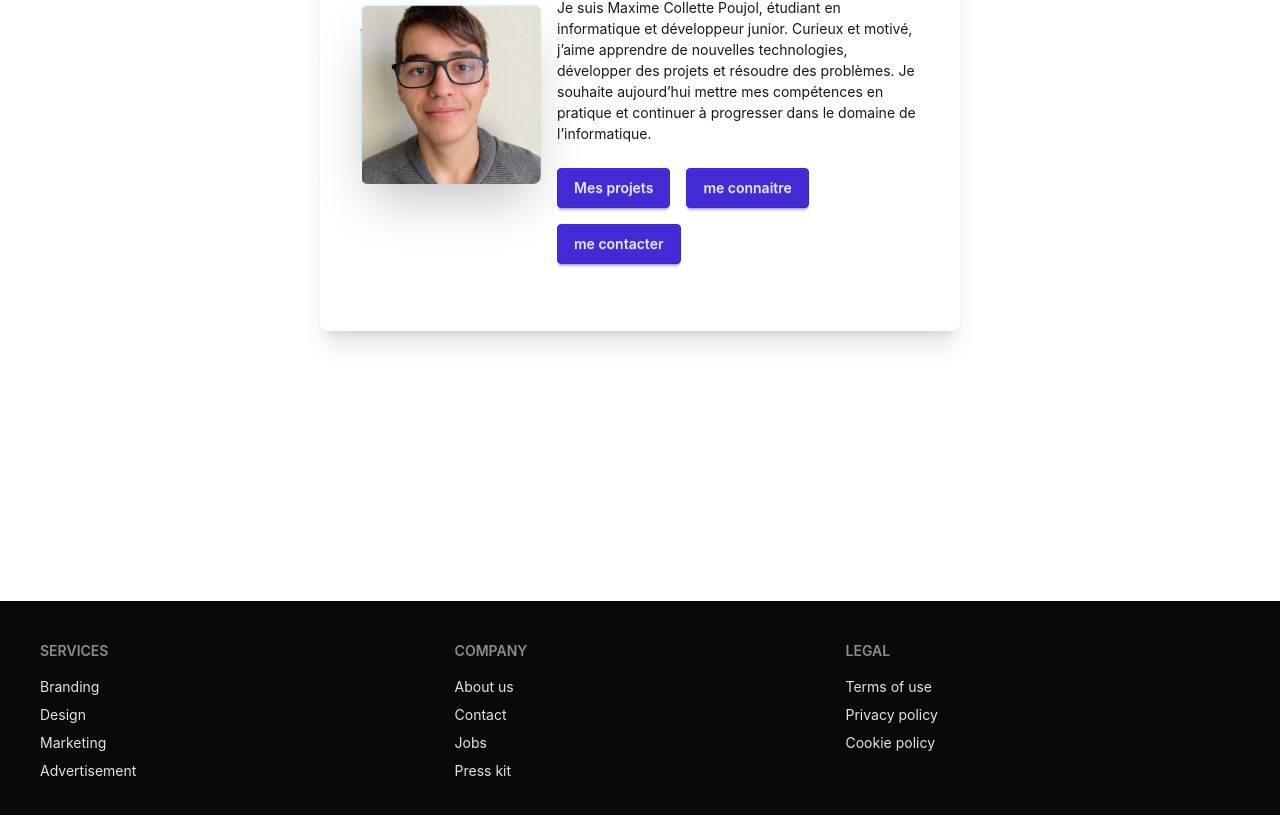
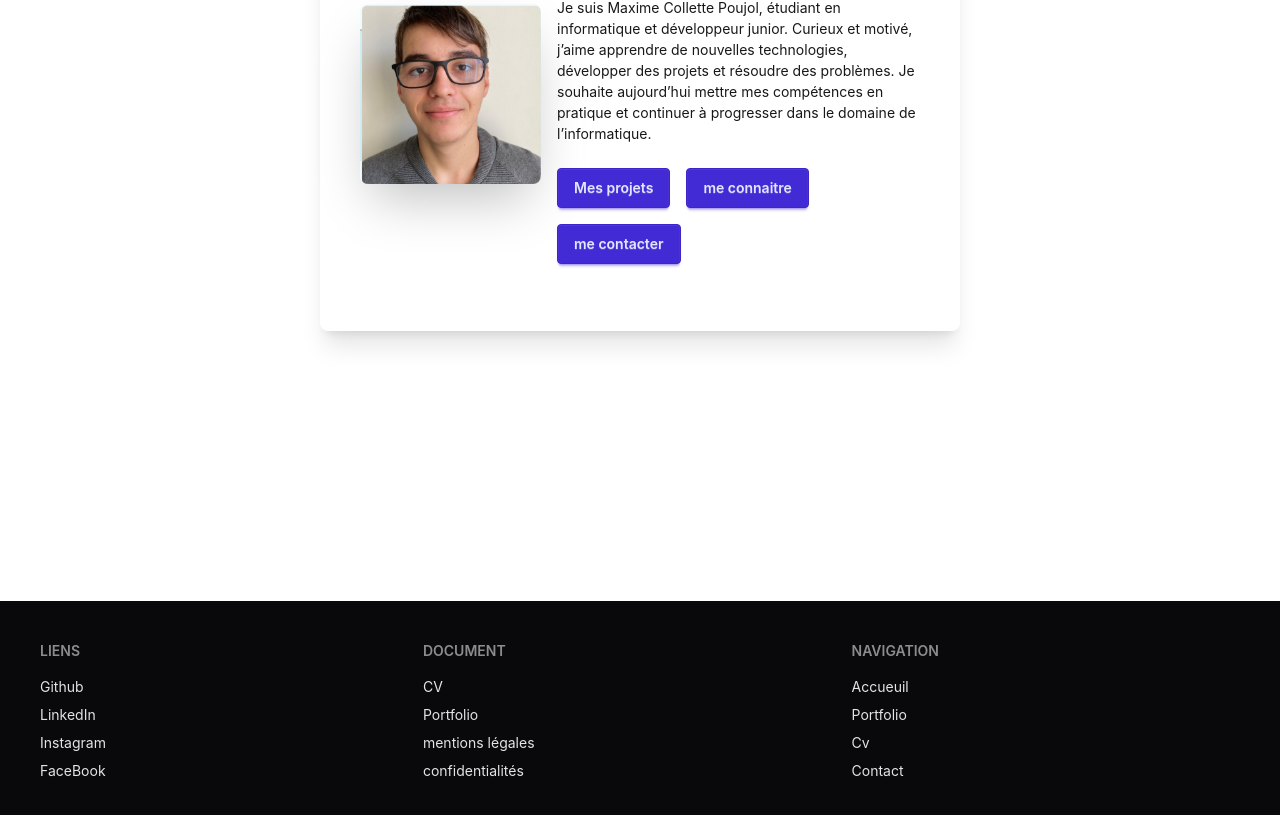
Before and after one commit to maximepoujol1-dot/Cv-Portfolio-React, a React (Vite) app in the folder CV/: page / in a window 1280 px wide. Shown: the part 311-1126 px from the top of the page. Built offline with nearby package versions, Linux system fonts and the light colour scheme.

Commit message:
Footer categorie

```diff
--- a/CV/src/component/Footer.jsx
+++ b/CV/src/component/Footer.jsx
@@ -1,27 +1,29 @@
 import React from 'react'
+import { Link } from 'react-router-dom'
 
 const Footer = () => {
   return (
     <footer className="footer sm:footer-horizontal bg-neutral text-neutral-content p-10">
         <nav>
-            <h6 className="footer-title">Services</h6>
-            <a className="link link-hover">Branding</a>
-            <a className="link link-hover">Design</a>
-            <a className="link link-hover">Marketing</a>
-            <a className="link link-hover">Advertisement</a>
+            <h6 className="footer-title">Liens</h6>
+            <a href="https://github.com/maximepoujol1-dot" className="link link-hover">Github</a>
+            <a href="https://www.linkedin.com/in/maxime-collette-poujol-40b0483a1/" className="link link-hover">LinkedIn</a>
+            <a href="" className="link link-hover">Instagram</a>
+            <a href="" className="link link-hover">FaceBook</a>
         </nav>
         <nav>
-            <h6 className="footer-title">Company</h6>
-            <a className="link link-hover">About us</a>
-            <a className="link link-hover">Contact</a>
-            <a className="link link-hover">Jobs</a>
-            <a className="link link-hover">Press kit</a>
+            <h6 className="footer-title">Document</h6>
+            <a href="" className="link link-hover">CV</a>
+            <a href="" className="link link-hover">Portfolio</a>
+            <a href="" className="link link-hover">mentions légales</a>
+            <a href="" className="link link-hover">confidentialités</a>
         </nav>
         <nav>
-            <h6 className="footer-title">Legal</h6>
-            <a className="link link-hover">Terms of use</a>
-            <a className="link link-hover">Privacy policy</a>
-            <a className="link link-hover">Cookie policy</a>
+            <h6 className="footer-title">Navigation</h6>
+            <a href="" className="link link-hover"><Link to="/"> Accueuil</Link></a>
+            <a href="" className="link link-hover"><Link to="/portfolio"> Portfolio</Link></a>
+            <a href="" className="link link-hover"><Link to="/cv"> Cv </Link></a>
+            <a href="" className="link link-hover"><Link to="/contact"> Contact</Link></a>
         </nav>
         </footer>
   )
```
